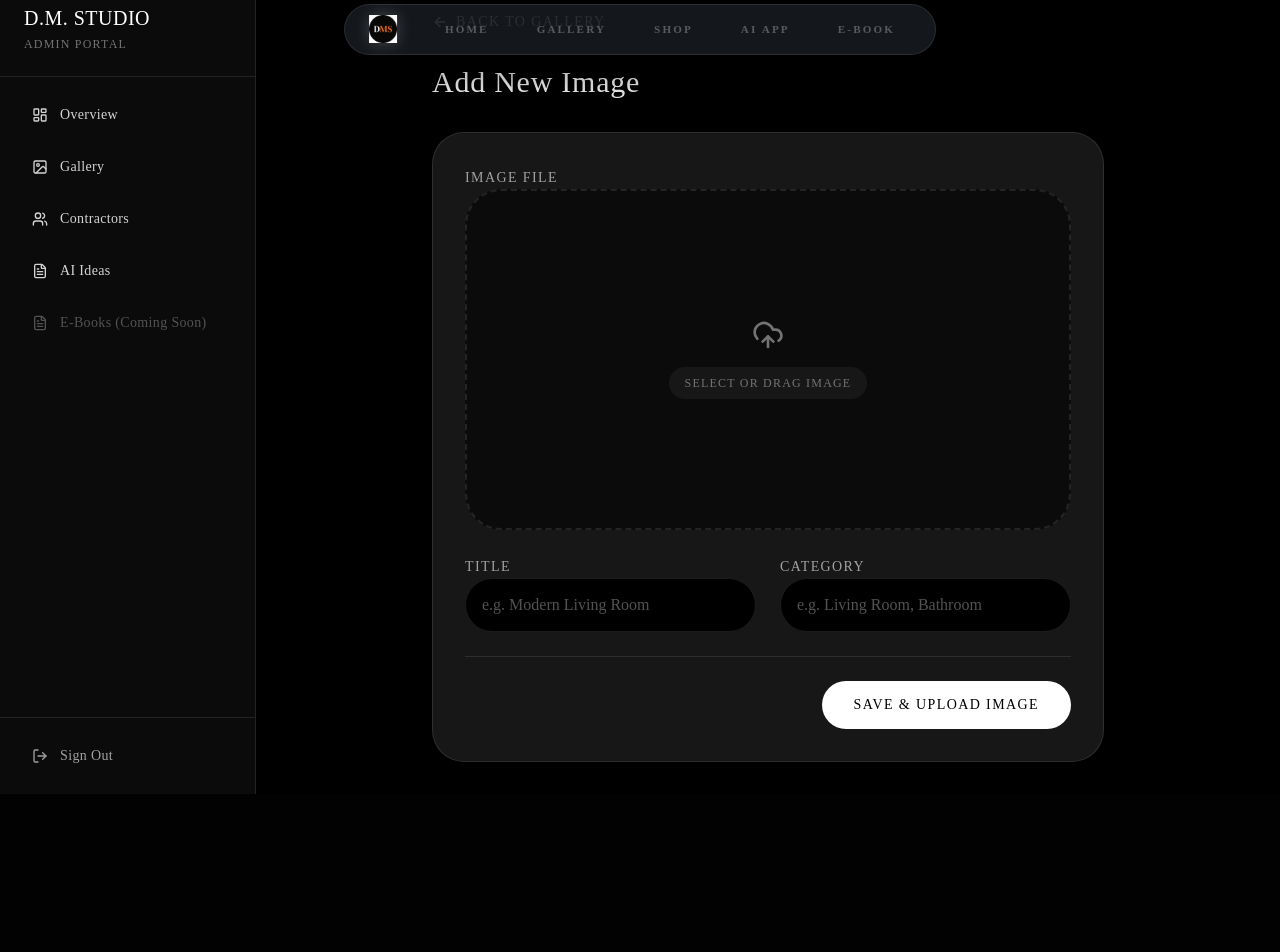
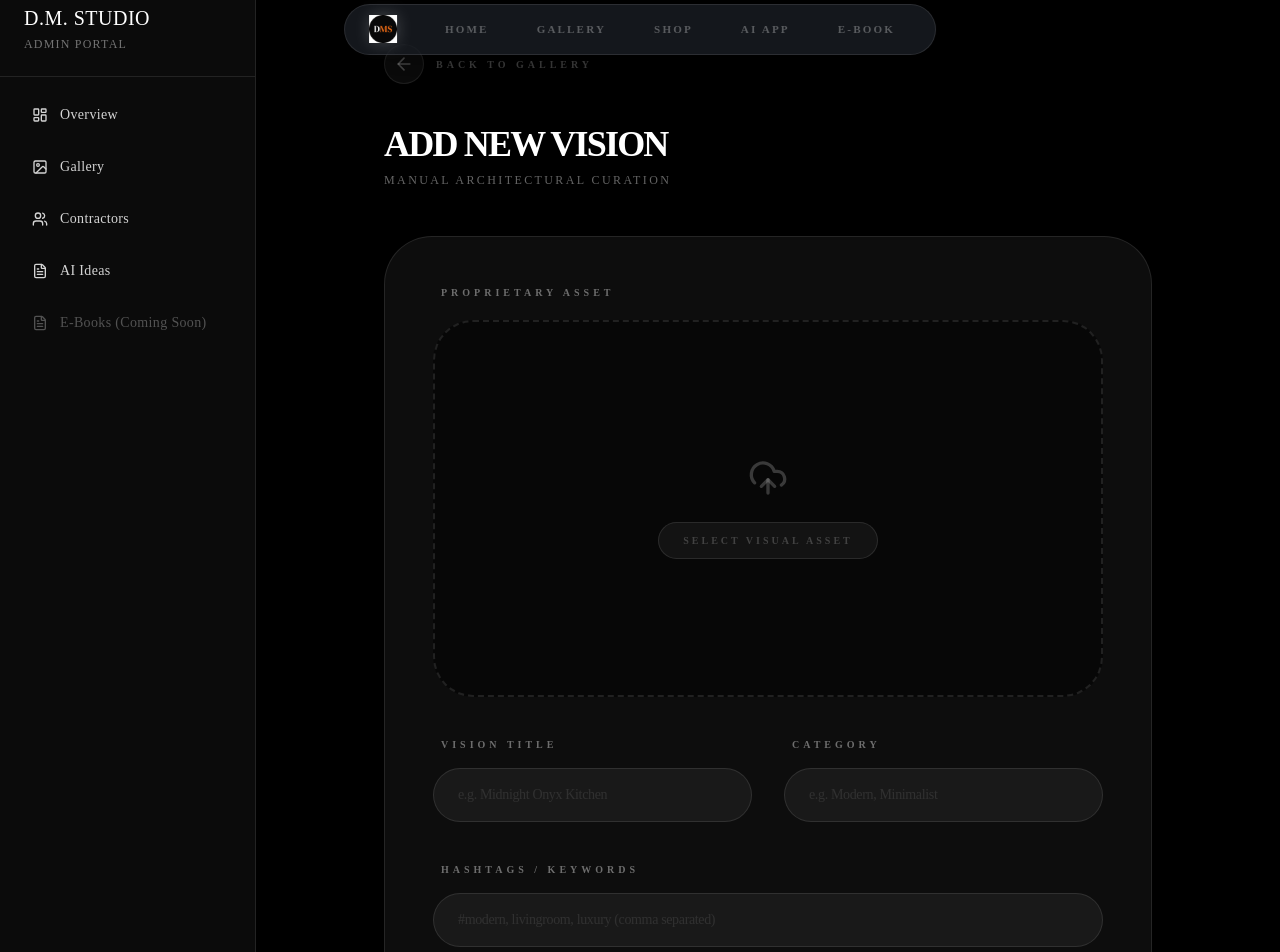
Before and after one commit to dreammakersstudio24-hub/dream-makers-studio, a Next.js app: page /admin/gallery/new in a window 1280 px wide. Shown: the part 20-972 px from the top of the page. Before the commit the page ends 814 px from the top, so only its background shows below. Built offline with nearby package versions, Linux system fonts and the light colour scheme.

Commit message:
Gallery: Manual Upload with Metadata & Luxury Admin UI

```diff
--- a/src/app/admin/gallery/new/page.tsx
+++ b/src/app/admin/gallery/new/page.tsx
@@ -47,25 +47,31 @@ export default function NewGalleryItemPage() {
   }
 
   return (
-    <div className="max-w-2xl mx-auto">
-      <Link href="/admin/gallery" className="inline-flex items-center gap-2 text-neutral-400 hover:text-white transition-colors mb-8 group">
-        <ArrowLeft className="w-4 h-4 group-hover:-translate-x-1 transition-transform" />
-        <span className="text-sm tracking-widest uppercase">Back to Gallery</span>
+    <div className="max-w-3xl mx-auto py-8">
+      <Link href="/admin/gallery" className="inline-flex items-center gap-3 text-white/30 hover:text-white transition-all mb-10 group">
+        <div className="w-10 h-10 rounded-full bg-white/5 border border-white/10 flex items-center justify-center group-hover:border-white/20 transition-all">
+          <ArrowLeft className="w-5 h-5 group-hover:-translate-x-1 transition-transform" />
+        </div>
+        <span className="text-[10px] font-black tracking-[0.4em] uppercase">Back to Gallery</span>
       </Link>
 
-      <h1 className="text-3xl font-light mb-8 tracking-wide">Add New Image</h1>
+      <div className="flex flex-col gap-2 mb-12">
+        <h1 className="text-4xl font-black tracking-tighter uppercase">Add New Vision</h1>
+        <p className="text-xs text-white/40 font-medium uppercase tracking-[0.2em]">Manual Architectural Curation</p>
+      </div>
 
-      <div className="bg-neutral-900 border border-white/10 rounded-[2rem] p-8">
-        <form ref={formRef} onSubmit={handleSubmit} className="space-y-6">
+      <div className="bg-white/5 backdrop-blur-3xl border border-white/10 rounded-[3rem] p-10 sm:p-12 shadow-[0_40px_100px_rgba(0,0,0,0.8)]">
+        <form ref={formRef} onSubmit={handleSubmit} className="space-y-10">
           {error && (
-            <div className="p-4 bg-red-500/10 border border-red-500/20 text-red-500 text-sm rounded-xl">
+            <div className="p-5 bg-red-500/10 border border-red-500/20 text-red-500 text-xs font-black uppercase tracking-widest rounded-2xl flex items-center gap-3">
+              <div className="w-2 h-2 rounded-full bg-red-500 animate-pulse" />
               {error}
             </div>
           )}
 
-          <div className="space-y-3">
-            <label className="text-sm font-medium tracking-widest uppercase text-neutral-400">Image File</label>
-            <div className="relative group cursor-pointer border-2 border-dashed border-white/10 rounded-2xl hover:border-white/30 transition-colors bg-black/50 aspect-video overflow-hidden">
+          <div className="space-y-5">
+            <label className="text-[10px] font-black tracking-[0.4em] uppercase text-white/40 block ml-2">Proprietary Asset</label>
+            <div className="relative group cursor-pointer border-2 border-dashed border-white/10 rounded-[2.5rem] hover:border-white/30 transition-all bg-black/40 aspect-video overflow-hidden shadow-inner">
               <input
                 type="file"
                 name="image"
@@ -75,50 +81,73 @@ export default function NewGalleryItemPage() {
                 className="absolute inset-0 w-full h-full opacity-0 cursor-pointer z-10"
               />
               {preview ? (
-                <img src={preview} alt="Preview" className="w-full h-full object-cover" />
+                <img src={preview} alt="Preview" className="w-full h-full object-cover group-hover:scale-105 transition-transform duration-700" />
               ) : (
-                <div className="absolute inset-0 flex flex-col items-center justify-center text-neutral-500">
-                  <UploadCloud className="w-8 h-8 mb-4 group-hover:text-white transition-colors" />
-                  <span className="text-xs tracking-widest uppercase bg-white/5 px-4 py-2 rounded-full">Select or drag image</span>
+                <div className="absolute inset-0 flex flex-col items-center justify-center text-white/20 transition-all group-hover:text-white/40">
+                  <UploadCloud className="w-10 h-10 mb-6 group-hover:scale-110 transition-transform" />
+                  <span className="text-[10px] font-black tracking-[0.3em] uppercase bg-white/5 px-6 py-2.5 rounded-full border border-white/10">Select Visual Asset</span>
                 </div>
               )}
             </div>
           </div>
 
-          <div className="grid grid-cols-1 md:grid-cols-2 gap-6">
-            <div className="space-y-3">
-              <label className="text-sm font-medium tracking-widest uppercase text-neutral-400" htmlFor="title">Title</label>
+          <div className="grid grid-cols-1 md:grid-cols-2 gap-8">
+            <div className="space-y-4">
+              <label className="text-[10px] font-black tracking-[0.4em] uppercase text-white/40 block ml-2" htmlFor="title">Vision Title</label>
               <input
                 id="title"
                 name="title"
                 type="text"
                 required
-                className="w-full bg-black border border-white/10 rounded-xl px-4 py-3.5 text-white placeholder:text-neutral-600 focus:outline-none focus:border-white/30 transition-colors"
-                placeholder="e.g. Modern Living Room"
+                className="w-full bg-white/5 border border-white/10 rounded-2xl px-6 py-4 text-white placeholder:text-white/10 focus:outline-none focus:border-white/20 focus:bg-white/10 transition-all text-sm font-medium tracking-tight"
+                placeholder="e.g. Midnight Onyx Kitchen"
               />
             </div>
 
-            <div className="space-y-3">
-              <label className="text-sm font-medium tracking-widest uppercase text-neutral-400" htmlFor="style_category">Category</label>
+            <div className="space-y-4">
+              <label className="text-[10px] font-black tracking-[0.4em] uppercase text-white/40 block ml-2" htmlFor="style_category">Category</label>
               <input
                 id="style_category"
                 name="style_category"
                 type="text"
                 required
-                className="w-full bg-black border border-white/10 rounded-xl px-4 py-3.5 text-white placeholder:text-neutral-600 focus:outline-none focus:border-white/30 transition-colors"
-                placeholder="e.g. Living Room, Bathroom"
+                className="w-full bg-white/5 border border-white/10 rounded-2xl px-6 py-4 text-white placeholder:text-white/10 focus:outline-none focus:border-white/20 focus:bg-white/10 transition-all text-sm font-medium tracking-tight"
+                placeholder="e.g. Modern, Minimalist"
               />
             </div>
           </div>
 
-          <div className="pt-6 mt-6 border-t border-white/10 flex justify-end">
+          <div className="space-y-4">
+            <label className="text-[10px] font-black tracking-[0.4em] uppercase text-white/40 block ml-2" htmlFor="keywords">Hashtags / Keywords</label>
+            <input
+              id="keywords"
+              name="keywords"
+              type="text"
+              className="w-full bg-white/5 border border-white/10 rounded-2xl px-6 py-4 text-white placeholder:text-white/10 focus:outline-none focus:border-white/20 focus:bg-white/10 transition-all text-sm font-medium tracking-tight"
+              placeholder="#modern, livingroom, luxury (comma separated)"
+            />
+            <p className="text-[9px] text-white/20 uppercase tracking-widest ml-2 px-1">Used for deep search indexing and cross-vision relations.</p>
+          </div>
+
+          <div className="space-y-4">
+            <label className="text-[10px] font-black tracking-[0.4em] uppercase text-white/40 block ml-2" htmlFor="description">Narrative Description</label>
+            <textarea
+              id="description"
+              name="description"
+              rows={4}
+              className="w-full bg-white/5 border border-white/10 rounded-3xl px-6 py-5 text-white placeholder:text-white/10 focus:outline-none focus:border-white/20 focus:bg-white/10 transition-all text-sm font-medium tracking-tight resize-none"
+              placeholder="Describe the architectural soul of this vision..."
+            />
+          </div>
+
+          <div className="pt-10 border-t border-white/5 flex justify-end">
             <button
               type="submit"
               disabled={loading}
-              className="px-8 py-3.5 bg-white text-black rounded-full text-sm tracking-widest font-medium hover:bg-neutral-200 transition-colors flex items-center gap-2 disabled:opacity-50"
+              className="px-12 py-5 bg-white text-black rounded-full text-[11px] font-black uppercase tracking-[0.3em] hover:bg-neutral-200 transition-all flex items-center gap-3 disabled:opacity-50 shadow-[0_20px_40px_rgba(255,255,255,0.1)] hover:shadow-white/20"
             >
               {loading && <Loader2 className="w-4 h-4 animate-spin" />}
-              {loading ? "UPLOADING..." : "SAVE & UPLOAD IMAGE"}
+              {loading ? "Synthesizing..." : "Archive Vision"}
             </button>
           </div>
         </form>
--- a/src/app/admin/gallery/page.tsx
+++ b/src/app/admin/gallery/page.tsx
@@ -1,61 +1,83 @@
 import { createServerSupabaseClient } from "@/utils/supabase/server"
 import Link from "next/link"
-import { Plus, Trash2 } from "lucide-react"
+import { Plus, Trash2, Loader2 } from "lucide-react"
 
 export default async function AdminGalleryListPage() {
   const supabase = await createServerSupabaseClient()
   const { data: items } = await supabase.from('gallery_items').select('*').order('created_at', { ascending: false })
 
   return (
-    <div>
-      <div className="flex items-center justify-between mb-8">
-        <h1 className="text-3xl font-light tracking-wide">Gallery Management</h1>
-        <Link href="/admin/gallery/new" className="bg-white text-black px-4 py-2 flex items-center gap-2 rounded-xl text-sm font-medium hover:bg-neutral-200 transition-colors">
-          <Plus className="w-4 h-4" /> Add New Image
+    <div className="py-8">
+      <div className="flex flex-col sm:flex-row sm:items-center justify-between gap-6 mb-12">
+        <div className="flex flex-col gap-2">
+          <h1 className="text-4xl font-black tracking-tighter uppercase line-clamp-1">Visual Archive</h1>
+          <p className="text-[10px] text-white/40 font-black uppercase tracking-[0.4em]">Gallery Asset Management</p>
+        </div>
+        <Link href="/admin/gallery/new" className="bg-white text-black px-8 py-4 flex items-center justify-center gap-3 rounded-2xl text-[10px] font-black uppercase tracking-[0.2em] hover:bg-neutral-200 transition-all shadow-xl shadow-white/5 active:scale-95">
+          <Plus className="w-4 h-4" /> Add New Vision
         </Link>
       </div>
 
-      <div className="bg-neutral-900 border border-white/10 rounded-3xl overflow-hidden">
+      <div className="bg-white/5 backdrop-blur-3xl border border-white/10 rounded-[2.5rem] overflow-hidden shadow-[0_40px_100px_rgba(0,0,0,0.8)]">
+        <div className="overflow-x-auto">
           <table className="w-full text-left text-sm whitespace-nowrap">
-          <thead className="bg-white/5 border-b border-white/10 text-neutral-400">
+            <thead className="bg-white/5 border-b border-white/10 text-white/30">
               <tr>
-              <th className="px-6 py-5 font-medium tracking-widest uppercase text-xs">Image</th>
-              <th className="px-6 py-5 font-medium tracking-widest uppercase text-xs">Title</th>
-              <th className="px-6 py-5 font-medium tracking-widest uppercase text-xs">Category</th>
-              <th className="px-6 py-5 font-medium tracking-widest uppercase text-xs">Details</th>
-              <th className="px-6 py-5 font-medium tracking-widest uppercase text-xs text-right">Actions</th>
+                <th className="px-8 py-6 font-black tracking-[0.3em] uppercase text-[9px]">Visual</th>
+                <th className="px-8 py-6 font-black tracking-[0.3em] uppercase text-[9px]">Manifestation</th>
+                <th className="px-8 py-6 font-black tracking-[0.3em] uppercase text-[9px]">Classification</th>
+                <th className="px-8 py-6 font-black tracking-[0.3em] uppercase text-[9px]">Metadata</th>
+                <th className="px-8 py-6 font-black tracking-[0.3em] uppercase text-[9px] text-right">Actions</th>
               </tr>
             </thead>
-          <tbody className="divide-y divide-white/10">
+            <tbody className="divide-y divide-white/5">
               {items?.map(item => (
                 <tr key={item.id} className="hover:bg-white/5 transition-colors group">
-                <td className="px-6 py-4">
-                  <div className="w-16 h-16 rounded-xl overflow-hidden bg-black border border-white/10">
-                     <img src={item.after_image_url} alt={item.title} className="w-full h-full object-cover transition-transform group-hover:scale-110" />
+                  <td className="px-8 py-5">
+                    <div className="w-20 h-20 rounded-2xl overflow-hidden bg-black border border-white/10 shadow-lg">
+                       <img src={item.after_image_url} alt={item.title} className="w-full h-full object-cover transition-transform duration-700 group-hover:scale-110" />
                     </div>
                   </td>
-                <td className="px-6 py-4 text-white font-medium">{item.title}</td>
-                <td className="px-6 py-4">
-                  <span className="bg-white/10 px-3 py-1.5 text-xs tracking-widest uppercase rounded-full">{item.style_category}</span>
+                  <td className="px-8 py-5">
+                    <div className="flex flex-col gap-1">
+                      <span className="text-white font-black uppercase tracking-tight text-sm line-clamp-1">{item.title}</span>
+                      <span className="text-[10px] text-white/20 font-medium line-clamp-1 italic uppercase">{item.id.substring(0, 8)}</span>
+                    </div>
                   </td>
-                <td className="px-6 py-4">
-                  <div className="flex flex-col gap-1">
-                    {item.is_ai_generated && <span className="text-xs text-blue-400 font-medium tracking-wide">✨ AI Generated</span>}
-                    {item.keywords && item.keywords.length > 0 && (
-                      <span className="text-xs text-neutral-500">
-                        {item.keywords.slice(0, 3).join(', ')}{item.keywords.length > 3 ? '...' : ''}
+                  <td className="px-8 py-5">
+                    <span className="bg-white/5 px-4 py-2 text-[9px] font-black tracking-[0.2em] uppercase rounded-full border border-white/10 text-white/60">{item.style_category}</span>
+                  </td>
+                  <td className="px-8 py-5">
+                    <div className="flex flex-col gap-2">
+                      <div className="flex items-center gap-2">
+                        {item.is_ai_generated ? (
+                          <span className="text-[9px] text-blue-400 font-black uppercase tracking-widest flex items-center gap-1">
+                            <Plus className="w-3 h-3 rotate-45" /> AI Rendered
+                          </span>
+                        ) : (
+                          <span className="text-[9px] text-emerald-400 font-black uppercase tracking-widest flex items-center gap-1">
+                            <Plus className="w-3 h-3" /> Manual Archive
                           </span>
                         )}
                       </div>
+                      {item.keywords && item.keywords.length > 0 && (
+                        <div className="flex gap-1 overflow-hidden">
+                          {item.keywords.slice(0, 2).map((kw: string) => (
+                            <span key={kw} className="text-[8px] text-white/30 font-black uppercase tracking-tighter">#{kw}</span>
+                          ))}
+                          {item.keywords.length > 2 && <span className="text-[8px] text-white/10 font-black">+{item.keywords.length - 2}</span>}
+                        </div>
+                      )}
+                    </div>
                   </td>
-                <td className="px-6 py-4 text-right">
+                  <td className="px-8 py-5 text-right">
                     <form action={async () => {
                       "use server";
                       const { deleteGalleryItem: deleteItem } = await import("@/actions/gallery");
                       await deleteItem(item.id);
                     }}>
-                    <button type="submit" className="text-neutral-500 hover:text-red-400 p-2 hover:bg-red-500/10 rounded-xl transition-all inline-flex opacity-0 group-hover:opacity-100 focus:opacity-100">
-                      <Trash2 className="w-5 h-5" />
+                      <button type="submit" className="w-12 h-12 rounded-2xl bg-white/5 border border-white/0 hover:border-red-500/30 hover:bg-red-500/10 text-white/20 hover:text-red-500 transition-all flex items-center justify-center group/btn shadow-inner">
+                        <Trash2 className="w-5 h-5 transition-transform group-active/btn:scale-90" />
                       </button>
                     </form>
                   </td>
@@ -63,11 +85,13 @@ export default async function AdminGalleryListPage() {
               ))}
               {(!items || items.length === 0) && (
                 <tr>
-                <td colSpan={4} className="px-6 py-16 text-center">
+                  <td colSpan={5} className="px-8 py-24 text-center">
                     <div className="inline-flex flex-col items-center">
-                     <div className="w-16 h-16 bg-white/5 rounded-full flex items-center justify-center mb-4 text-neutral-500">📸</div>
-                     <span className="text-neutral-400 font-light text-lg">No images found.</span>
-                     <span className="text-neutral-600 text-sm mt-1">Add your first image to showcase on the gallery.</span>
+                       <div className="w-24 h-24 bg-white/5 rounded-[2rem] flex items-center justify-center mb-8 text-white/10 border border-white/10 shadow-inner">
+                         <Loader2 className="w-10 h-10 animate-pulse" />
+                       </div>
+                       <span className="text-white/40 font-black text-xl tracking-tighter uppercase mb-2">Archive Vacant</span>
+                       <span className="text-[10px] text-white/20 font-black uppercase tracking-[0.3em]">Initialize your first visual manifestation.</span>
                     </div>
                   </td>
                 </tr>
@@ -76,5 +100,6 @@ export default async function AdminGalleryListPage() {
           </table>
         </div>
       </div>
+    </div>
   )
 }
```
Also changed, not shown: src/actions/gallery.ts (+13 -0 lines). Lines whose indentation alone changed are shown as unchanged.
